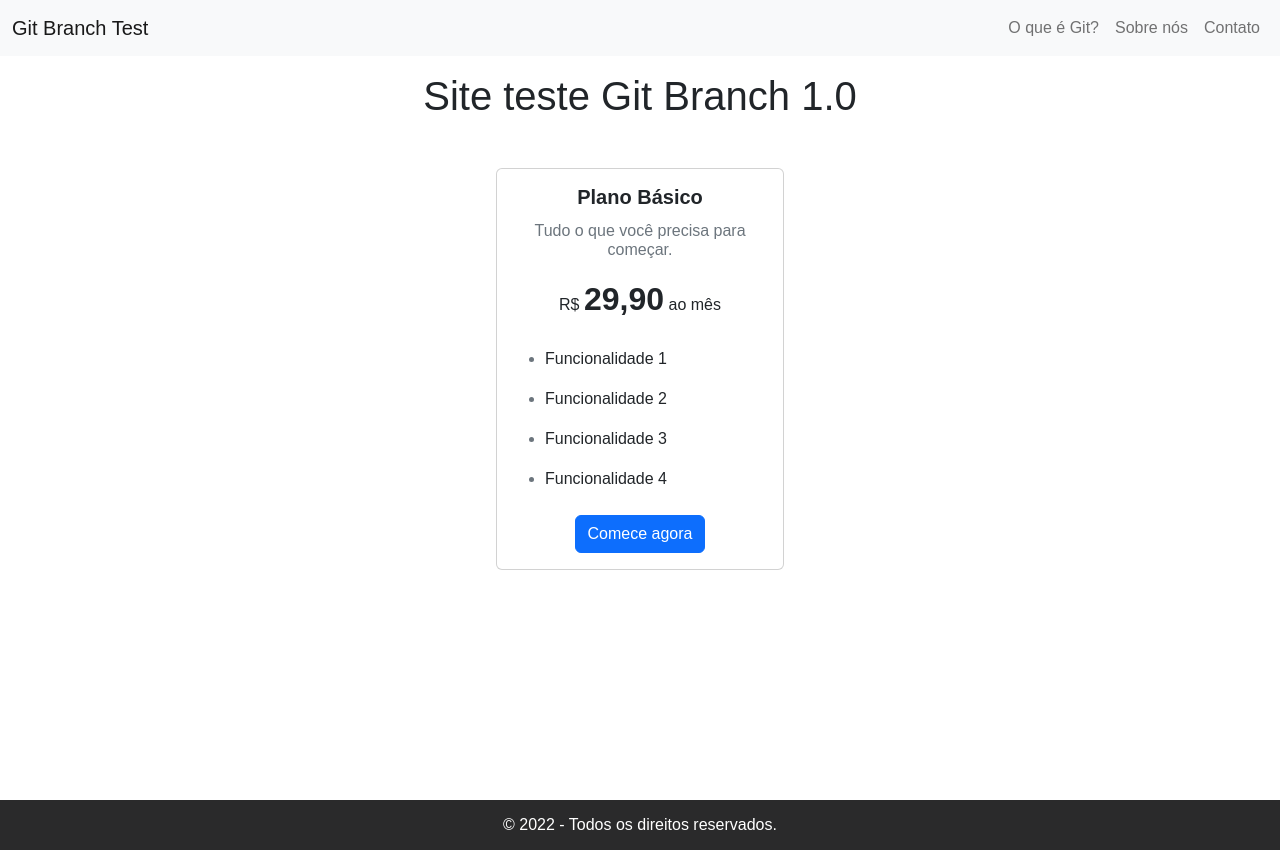
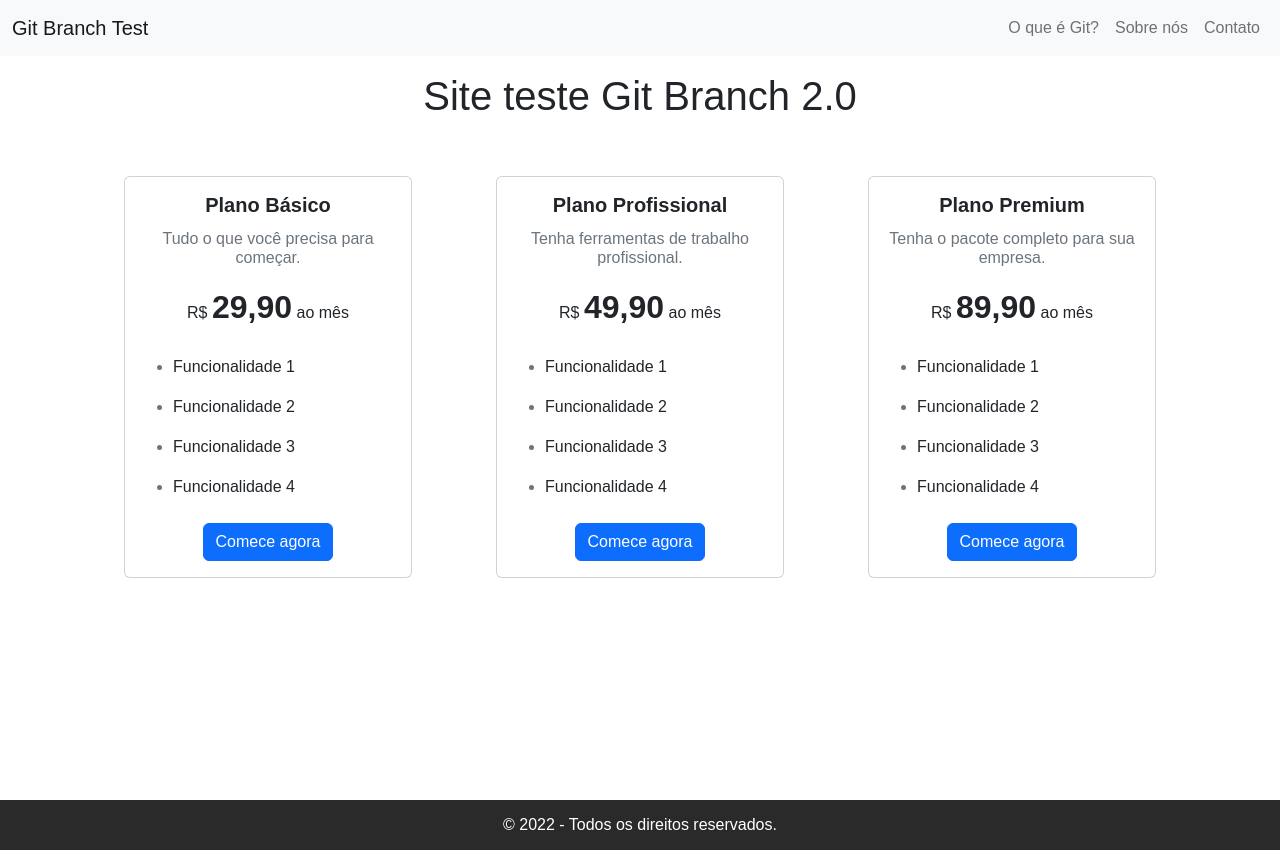
Before and after one commit to DievanoD/project-branch, a plain HTML site: page index.html in a window 1280 px wide. Drawn offline with nearby package versions, Linux system fonts and the light colour scheme.

Commit message:
primeira alteração

```diff
--- a/index.html
+++ b/index.html
@@ -19,7 +19,7 @@
     <!-- ## NAVBAR ## -->
     <nav class="navbar navbar-expand-lg bg-light">
         <div class="container-fluid">
-            <a class="navbar-brand" href="#">Git Branch Test</a>
+            <a class="navbar-brand" href="/project-branch/index.html">Git Branch Test</a>
             <button class="navbar-toggler" type="button" data-bs-toggle="collapse"
                 data-bs-target="#navbarSupportedContent" aria-controls="navbarSupportedContent" aria-expanded="false"
                 aria-label="Toggle navigation">
@@ -48,8 +48,14 @@
 
     <main class="container">
         <div class="text-center">
-            <h1>Site teste Git Branch 1.0</h1>
+            <h1>Site teste Git Branch 2.0</h1>
         </div>
+
+
+        <div class="container">
+            <div class="row">
+                <!-- # CARD 1 -->
+                <div class="col">
                     <div class="card mx-auto mt-5" style="width: 18rem;">
                         <div class="card-body">
                             <div class="text-center">
@@ -70,6 +76,57 @@
                             </div>
                         </div>
                     </div>
+                </div>
+                <!-- # CARD 2 -->
+                <div class="col">
+                    <div class="card mx-auto mt-5" style="width: 18rem;">
+                        <div class="card-body">
+                            <div class="text-center">
+                                <h5 class="card-title mb-3"><strong>Plano Profissional</strong></h5>
+                                <h6 class="card-subtitle mb-3 text-muted">Tenha ferramentas de trabalho profissional.</h6>
+                                <span>R$ <strong class="value-price">49,90</strong> ao mês</span>
+                            </div>
+
+                            <ul class="my-4">
+                                <li class="features-card">Funcionalidade 1</li>
+                                <li class="features-card">Funcionalidade 2</li>
+                                <li class="features-card">Funcionalidade 3</li>
+                                <li class="features-card">Funcionalidade 4</li>
+                            </ul>
+                            <div class="text-center mt-2">
+                                <!-- <a href="#" class="card-link">Inscreva-se</a> -->
+                                <button type="button" class="btn btn-primary">Comece agora</button>
+                            </div>
+                        </div>
+                    </div>
+                </div>
+                <!-- # CARD 3 -->
+                <div class="col">
+                    <div class="card mx-auto mt-5" style="width: 18rem;">
+                        <div class="card-body">
+                            <div class="text-center">
+                                <h5 class="card-title mb-3"><strong>Plano Premium</strong></h5>
+                                <h6 class="card-subtitle mb-3 text-muted">Tenha o pacote completo para sua empresa.</h6>
+                                <span>R$ <strong class="value-price">89,90</strong> ao mês</span>
+                            </div>
+
+                            <ul class="my-4">
+                                <li class="features-card">Funcionalidade 1</li>
+                                <li class="features-card">Funcionalidade 2</li>
+                                <li class="features-card">Funcionalidade 3</li>
+                                <li class="features-card">Funcionalidade 4</li>
+                            </ul>
+                            <div class="text-center mt-2">
+                                <!-- <a href="#" class="card-link">Inscreva-se</a> -->
+                                <button type="button" class="btn btn-primary">Comece agora</button>
+                            </div>
+                        </div>
+                    </div>
+                </div>
+            </div>
+        </div>
+
+
     </main>
 
     <footer><span class="copyright">© 2022 - Todos os direitos reservados.</span></footer>
--- a/style.css
+++ b/style.css
@@ -12,7 +12,7 @@ body {
 
 main {
     width: 100%;
-    height: calc(100vh - 56px);
+    min-height: calc(100vh - 56px);
     padding-top: 1rem;
     padding-bottom: 1rem;
 }
```
Lines whose indentation alone changed are shown as unchanged.
